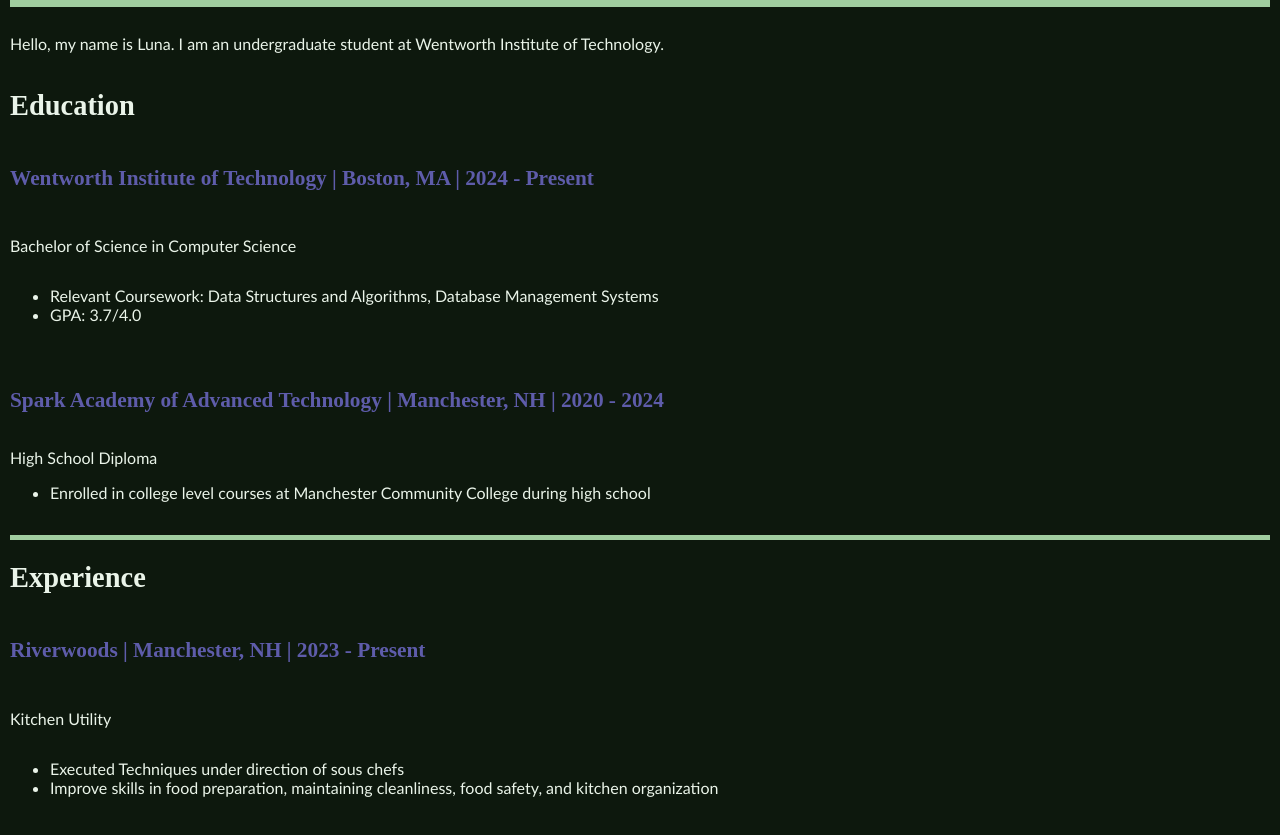
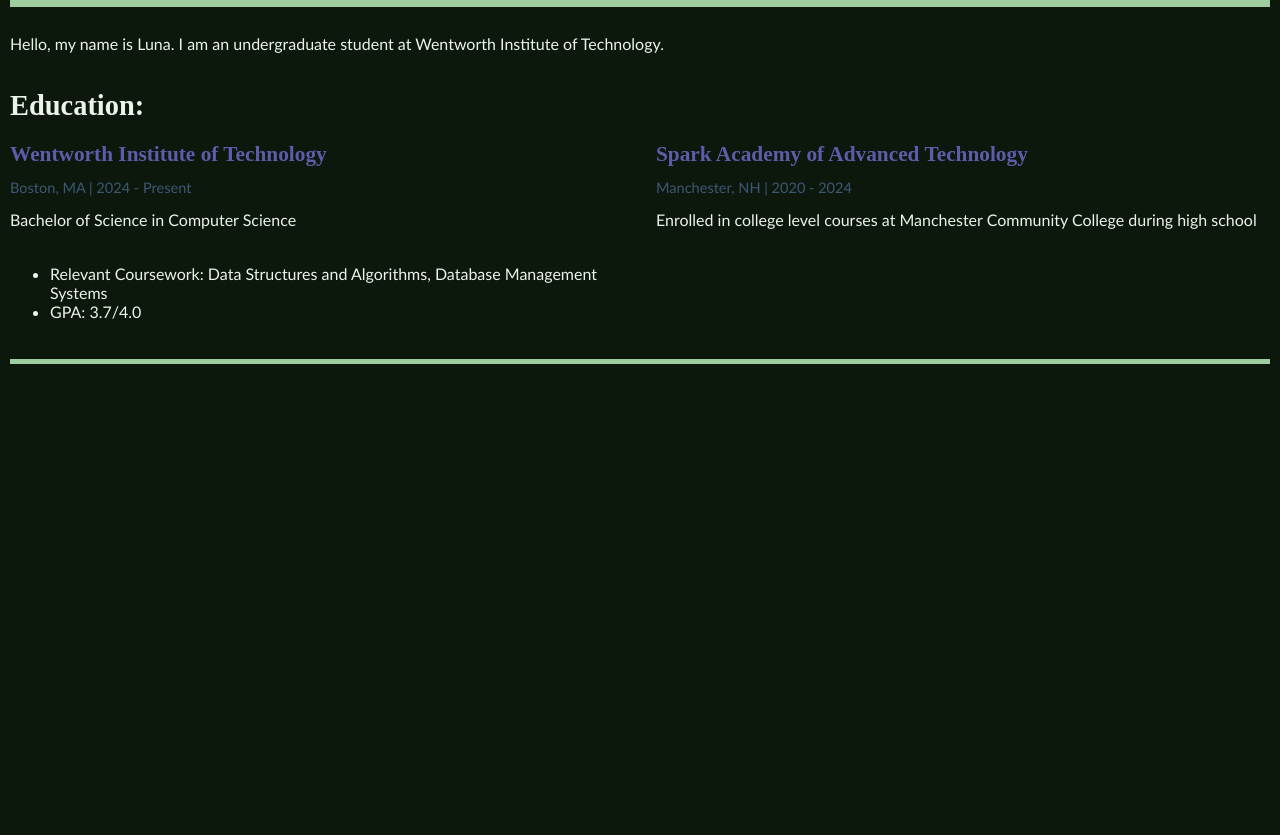
Before and after one commit to desrochesl/portfolio, a plain HTML site: page index.html in a window 1280 px wide. Shown: the part 151-986 px from the top of the page. After the commit the page ends 800 px from the top, so only its background shows below. Drawn offline with Linux system fonts and the light colour scheme; a web font is replaced by a local one.

Commit message:
Formatted Education class

```diff
--- a/index.html
+++ b/index.html
@@ -28,33 +28,25 @@
 
 
   <div class="Education">
-    <h4>Education</h4>
-    <h5>Wentworth Institute of Technology | Boston, MA | 2024 - Present</h5>
-    <p>Bachelor of Science in Computer Science
-    <ul>
-      <li>Relevant Coursework: Data Structures and Algorithms, Database Management Systems</li>
-      <li>GPA: 3.7/4.0</li>
-    </ul>
-    <p>
-    <h5>Spark Academy of Advanced Technology | Manchester, NH | 2020 - 2024</h5>
-    High School Diploma
-    <ul>
-      <li>Enrolled in college level courses at Manchester Community College during high school</li>
-    </ul>
-    </p>
-  </div>
+    <h4>Education:</h4>
 
+    <div class="schools">
+      <div class="school">
+        <h5>Wentworth Institute of Technology</h5>
+        <h6 class="school-meta">Boston, MA | 2024 - Present</h6>
+        <p>Bachelor of Science in Computer Science</p>
+        <ul>
+          <li>Relevant Coursework: Data Structures and Algorithms, Database Management Systems</li>
+          <li>GPA: 3.7/4.0</li>
+        </ul>
+      </div>
 
-  <div class="Experience">
-    <h4>Experience</h4>
-    <h5>Riverwoods | Manchester, NH | 2023 - Present</h5>
-    <p>Kitchen Utility
-    <ul>
-      <li>Executed Techniques under direction of sous chefs</li>
-      <li>Improve skills in food preparation, maintaining cleanliness, food safety, and kitchen organization</li>
-    </ul>
-    </p>
-
+      <div class="school">
+        <h5>Spark Academy of Advanced Technology</h5>
+        <h6 class="school-meta">Manchester, NH | 2020 - 2024</h6>
+        <p>Enrolled in college level courses at Manchester Community College during high school</p>
+      </div>
+    </div>
   </div>
 </body>
 
```
